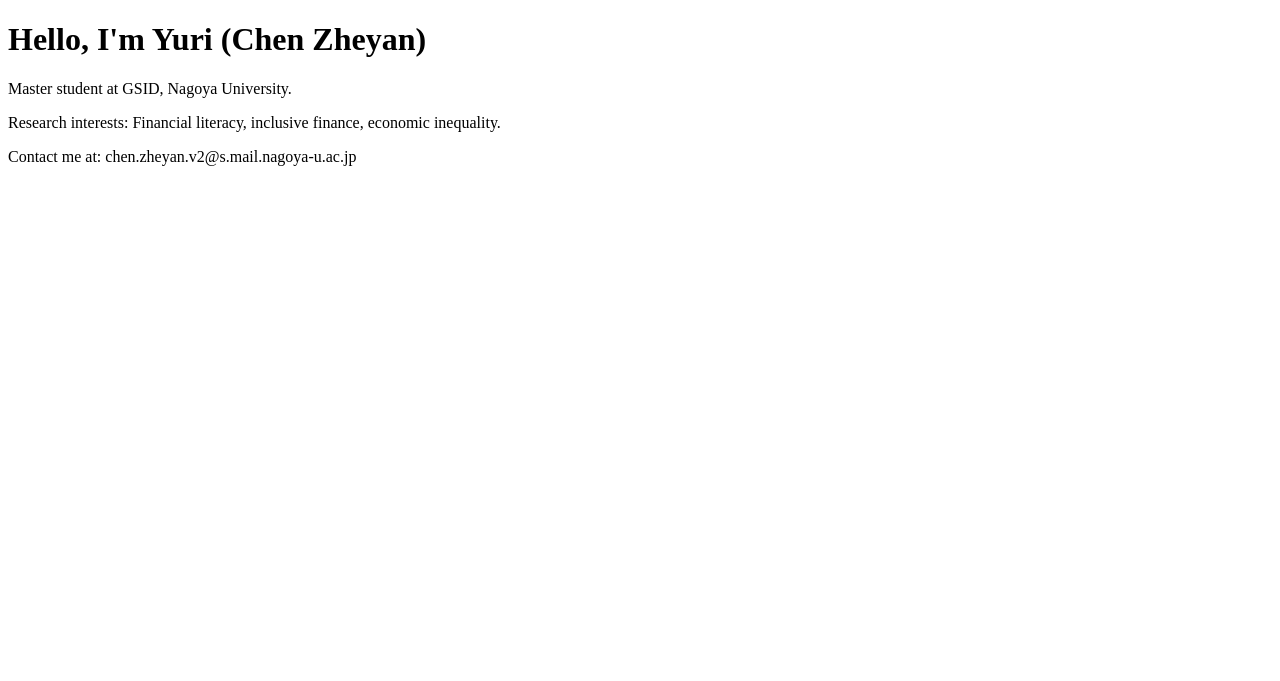
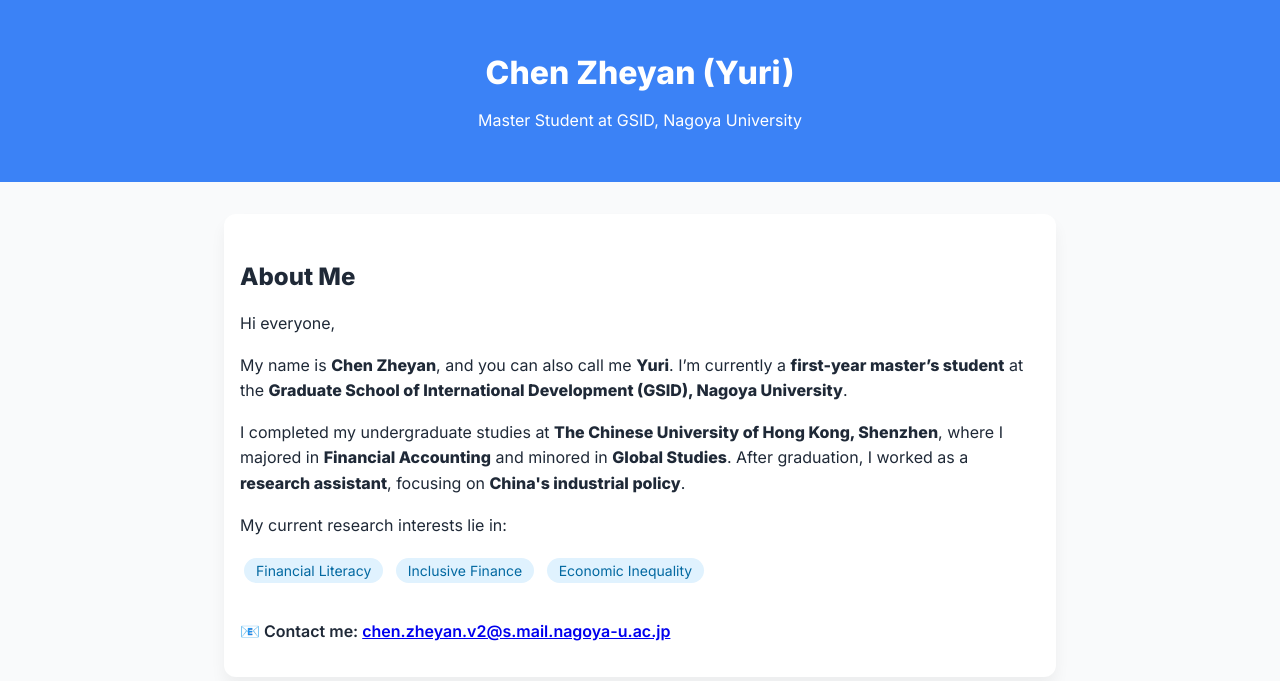
Before and after one commit to Yuri7mi/Yuri7mi.github.io, a plain HTML site: page index.html in a window 1280 px wide. Drawn offline with Linux system fonts and the light colour scheme.

Commit message:
Update index.html

```diff
--- a/index.html
+++ b/index.html
@@ -1,13 +1,75 @@
 <!DOCTYPE html>
-<html>
+<html lang="en">
 <head>
-  <meta charset="UTF-8">
-  <title>Yuri's Homepage</title>
+  <meta charset="UTF-8" />
+  <meta name="viewport" content="width=device-width, initial-scale=1.0" />
+  <title>Yuri (Chen Zheyan) | Academic Homepage</title>
+  <link href="https://fonts.googleapis.com/css2?family=Inter:wght@400;600;800&display=swap" rel="stylesheet">
+  <style>
+    body {
+      font-family: 'Inter', sans-serif;
+      margin: 0;
+      padding: 0;
+      background: #f9fafb;
+      color: #1f2937;
+    }
+    header {
+      background: #3b82f6;
+      color: white;
+      padding: 2rem;
+      text-align: center;
+    }
+    main {
+      max-width: 800px;
+      margin: 2rem auto;
+      padding: 1rem;
+      background: white;
+      border-radius: 12px;
+      box-shadow: 0 10px 15px rgba(0,0,0,0.05);
+    }
+    h1 {
+      font-size: 2rem;
+      margin-bottom: 0.5rem;
+    }
+    h2 {
+      font-size: 1.5rem;
+      margin-top: 2rem;
+    }
+    p {
+      line-height: 1.6;
+    }
+    .contact {
+      margin-top: 2rem;
+      font-weight: 600;
+    }
+    .tag {
+      display: inline-block;
+      background: #e0f2fe;
+      color: #0369a1;
+      padding: 0.25rem 0.75rem;
+      border-radius: 999px;
+      font-size: 0.875rem;
+      margin: 0.25rem;
+    }
+  </style>
 </head>
 <body>
-  <h1>Hello, I'm Yuri (Chen Zheyan)</h1>
-  <p>Master student at GSID, Nagoya University.</p>
-  <p>Research interests: Financial literacy, inclusive finance, economic inequality.</p>
-  <p>Contact me at: chen.zheyan.v2@s.mail.nagoya-u.ac.jp</p>
+  <header>
+    <h1>Chen Zheyan (Yuri)</h1>
+    <p>Master Student at GSID, Nagoya University</p>
+  </header>
+  <main>
+    <h2>About Me</h2>
+    <p>Hi everyone,</p>
+    <p>My name is <strong>Chen Zheyan</strong>, and you can also call me <strong>Yuri</strong>. I’m currently a <strong>first-year master’s student</strong> at the <strong>Graduate School of International Development (GSID), Nagoya University</strong>.</p>
+    <p>I completed my undergraduate studies at <strong>The Chinese University of Hong Kong, Shenzhen</strong>, where I majored in <strong>Financial Accounting</strong> and minored in <strong>Global Studies</strong>. After graduation, I worked as a <strong>research assistant</strong>, focusing on <strong>China's industrial policy</strong>.</p>
+    <p>My current research interests lie in:</p>
+    <div>
+      <span class="tag">Financial Literacy</span>
+      <span class="tag">Inclusive Finance</span>
+      <span class="tag">Economic Inequality</span>
+    </div>
+    <p class="contact">📧 Contact me: <a href="mailto:chen.zheyan.v2@s.mail.nagoya-u.ac.jp">chen.zheyan.v2@s.mail.nagoya-u.ac.jp</a></p>
+  </main>
 </body>
 </html>
```
